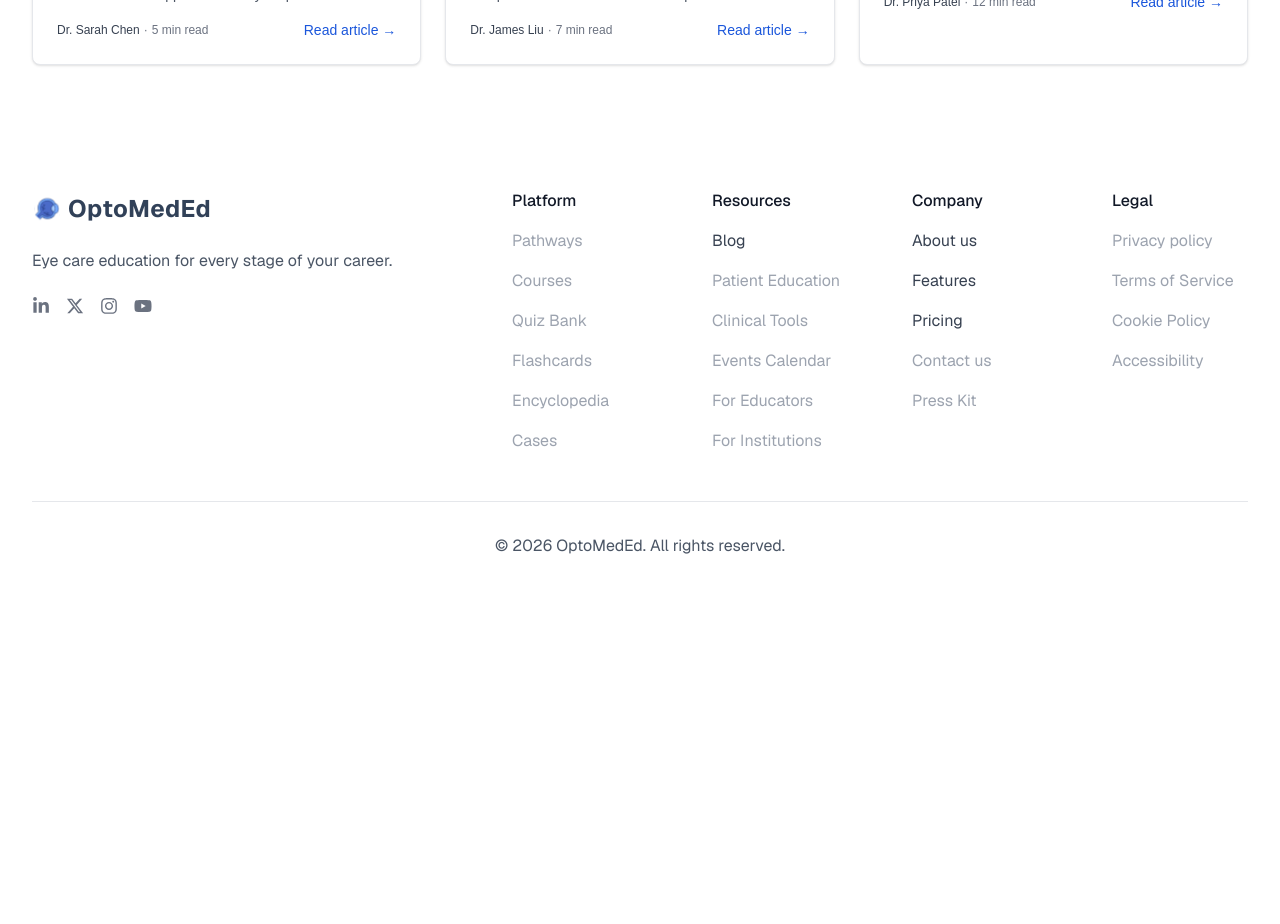
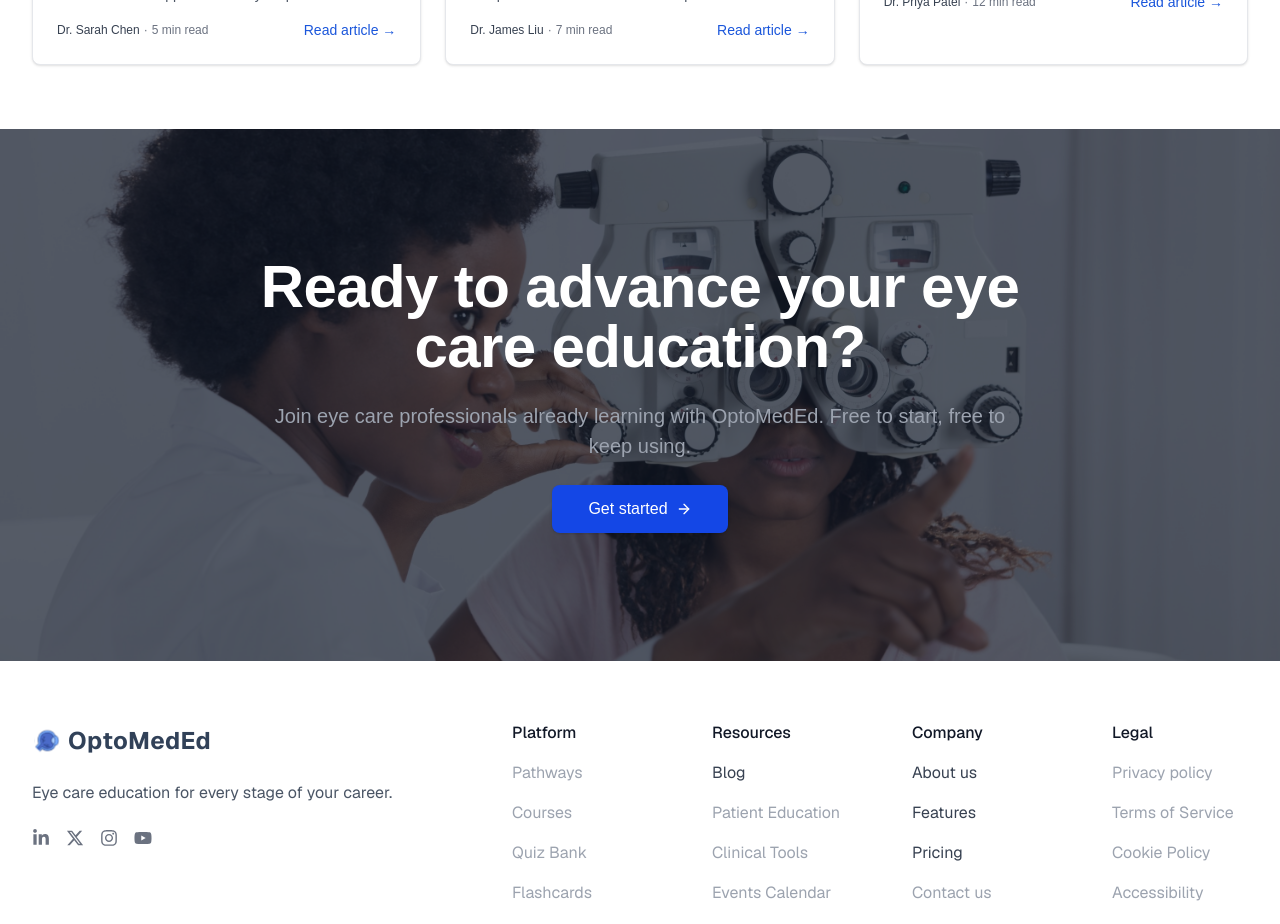
Before and after one commit to OptoMedEd-Git/new-eyecare-platform, a Next.js app: page / in a window 1280 px wide. Shown: the part 2780-3704 px from the top of the page. Before the commit the page ends 3402 px from the top, so only its background shows below. Built offline with nearby package versions, Linux system fonts and the light colour scheme.

Commit message:
Add Final CTA section with hero image background and dark overlay

```diff
--- a/app/page.tsx
+++ b/app/page.tsx
@@ -1,3 +1,4 @@
+import { FinalCTA } from "@/components/landing/FinalCTA";
 import { Hero } from "@/components/landing/Hero";
 import { ToolsGrid } from "@/components/landing/ToolsGrid";
 import Link from "next/link";
@@ -106,6 +107,8 @@ export default function Home() {
           ))}
         </div>
       </section>
+
+      <FinalCTA />
     </>
   );
 }
--- /dev/null
+++ b/components/landing/FinalCTA.tsx
@@ -0,0 +1,51 @@
+import { ArrowRight } from "lucide-react";
+import Image from "next/image";
+import Link from "next/link";
+
+const BG_IMAGE = "/images/hero/optometrist-exam2.jpg";
+
+/** Matches Figma Jumbotron overlay (node I82:78969): rgba(17,25,40,0.7). */
+const OVERLAY_CLASS = "bg-[rgba(17,25,40,0.7)]";
+
+export function FinalCTA() {
+  return (
+    <section
+      className="relative w-full overflow-hidden"
+      aria-labelledby="final-cta-heading"
+    >
+      <div className="pointer-events-none absolute inset-0" aria-hidden>
+        <Image
+          src={BG_IMAGE}
+          alt="Optometrist conducting eye examination with phoropter"
+          fill
+          priority={false}
+          sizes="100vw"
+          className="object-cover"
+        />
+        <div className={`absolute inset-0 ${OVERLAY_CLASS}`} />
+      </div>
+
+      <div className="relative z-10 mx-auto max-w-7xl px-4 py-24 sm:px-6 md:py-32 lg:px-8">
+        <div className="mx-auto flex max-w-3xl flex-col items-center gap-6 text-center">
+          <h2
+            id="final-cta-heading"
+            className="text-4xl font-extrabold leading-none tracking-[-0.6px] text-white sm:text-5xl lg:text-[60px] lg:leading-[60px]"
+          >
+            Ready to advance your eye care education?
+          </h2>
+          <p className="max-w-3xl text-lg font-normal leading-normal text-gray-400 sm:text-xl">
+            Join eye care professionals already learning with OptoMedEd. Free to
+            start, free to keep using.
+          </p>
+          <Link
+            href="/signup"
+            className="inline-flex min-h-11 min-w-44 items-center justify-center gap-2 self-center rounded-lg bg-brand px-5 py-3 text-base font-medium leading-normal text-brand-foreground shadow-sm transition-colors hover:bg-brand/90 focus-visible:outline-none focus-visible:ring-2 focus-visible:ring-white focus-visible:ring-offset-2 focus-visible:ring-offset-[rgba(17,25,40,0.85)]"
+          >
+            Get started
+            <ArrowRight className="size-4 shrink-0" aria-hidden />
+          </Link>
+        </div>
+      </div>
+    </section>
+  );
+}
```
Also changed, not shown: public/images/hero/optometrist-exam2.jpg (added).
